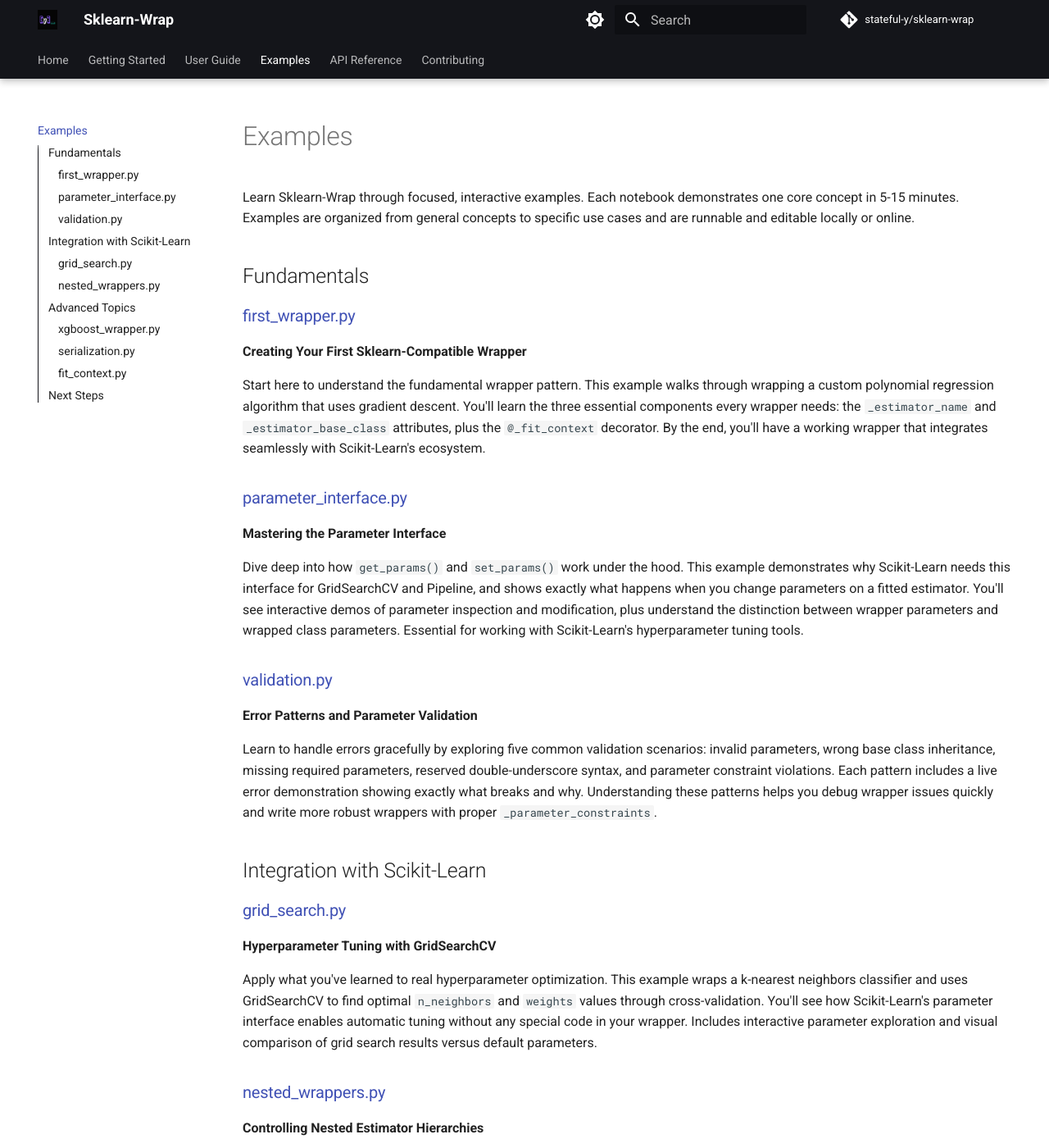
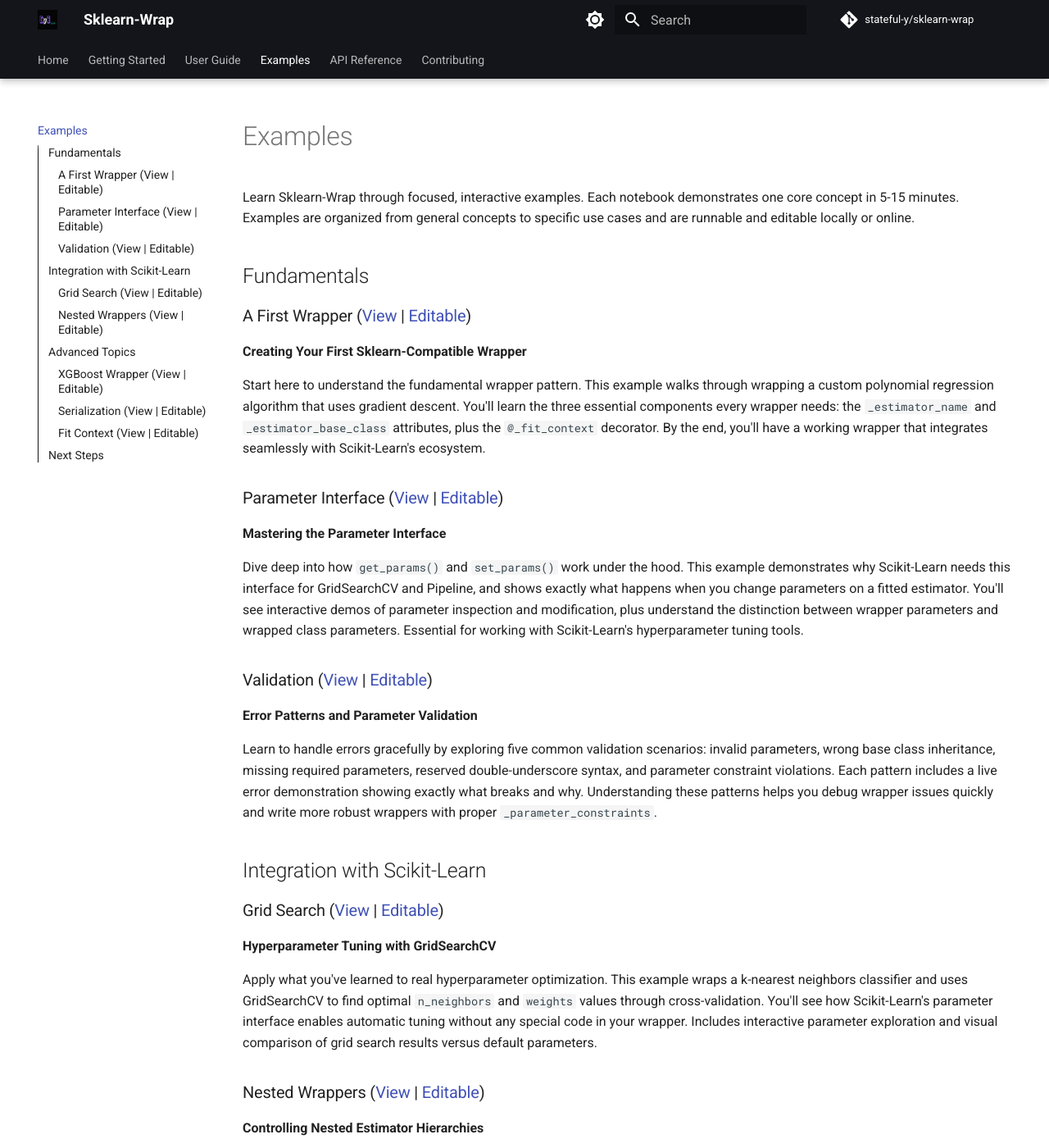
Before and after one commit to stateful-y/sklearn-wrap, an MkDocs documentation site: the page built from docs/pages/examples.md, in a window 1280 px wide and 1400 px high. Shown: the whole window at 82% size. Built offline with MkDocs 1.6.1 and Material for MkDocs 9.7.7, drawn with Linux system fonts in a browser that asks for light colours; comment, search, counter and statistics services are not loaded; some of the changed text lies outside the part shown.

Commit message:
docs: export examples as both static HTML and interactive WASM (#24)
- on_pre_build now runs marimo export html (static) and html-wasm (editable)
- Static HTML served at /examples/<name>/, WASM at /examples/<name>/edit/
- Examples page uses (View | Editable) inline links with human-readable titles
- CLAUDE.md excluded from site output via hardcoded exclude patterns

```diff
--- a/docs/pages/examples.md
+++ b/docs/pages/examples.md
@@ -4,19 +4,19 @@
 
 ## Fundamentals
 
-### [first_wrapper.py](/examples/first_wrapper/)
+### A First Wrapper ([View](/examples/first_wrapper/) | [Editable](/examples/first_wrapper/edit/))
 
 **Creating Your First Sklearn-Compatible Wrapper**
 
 Start here to understand the fundamental wrapper pattern. This example walks through wrapping a custom polynomial regression algorithm that uses gradient descent. You'll learn the three essential components every wrapper needs: the `_estimator_name` and `_estimator_base_class` attributes, plus the `@_fit_context` decorator. By the end, you'll have a working wrapper that integrates seamlessly with Scikit-Learn's ecosystem.
 
-### [parameter_interface.py](/examples/parameter_interface/)
+### Parameter Interface ([View](/examples/parameter_interface/) | [Editable](/examples/parameter_interface/edit/))
 
 **Mastering the Parameter Interface**
 
 Dive deep into how `get_params()` and `set_params()` work under the hood. This example demonstrates why Scikit-Learn needs this interface for GridSearchCV and Pipeline, and shows exactly what happens when you change parameters on a fitted estimator. You'll see interactive demos of parameter inspection and modification, plus understand the distinction between wrapper parameters and wrapped class parameters. Essential for working with Scikit-Learn's hyperparameter tuning tools.
 
-### [validation.py](/examples/validation/)
+### Validation ([View](/examples/validation/) | [Editable](/examples/validation/edit/))
 
 **Error Patterns and Parameter Validation**
 
@@ -24,13 +24,13 @@
 
 ## Integration with Scikit-Learn
 
-### [grid_search.py](/examples/grid_search/)
+### Grid Search ([View](/examples/grid_search/) | [Editable](/examples/grid_search/edit/))
 
 **Hyperparameter Tuning with GridSearchCV**
 
 Apply what you've learned to real hyperparameter optimization. This example wraps a k-nearest neighbors classifier and uses GridSearchCV to find optimal `n_neighbors` and `weights` values through cross-validation. You'll see how Scikit-Learn's parameter interface enables automatic tuning without any special code in your wrapper. Includes interactive parameter exploration and visual comparison of grid search results versus default parameters.
 
-### [nested_wrappers.py](/examples/nested_wrappers/)
+### Nested Wrappers ([View](/examples/nested_wrappers/) | [Editable](/examples/nested_wrappers/edit/))
 
 **Controlling Nested Estimator Hierarchies**
 
@@ -38,19 +38,19 @@
 
 ## Advanced Topics
 
-### [xgboost_wrapper.py](/examples/xgboost_wrapper/)
+### XGBoost Wrapper ([View](/examples/xgboost_wrapper/) | [Editable](/examples/xgboost_wrapper/edit/))
 
 **Wrapping XGBoost's Booster API**
 
 Integrate third-party libraries by wrapping XGBoost's low-level training API. Unlike XGBoost's built-in Scikit-Learn wrappers (XGBRegressor/XGBClassifier), the Booster API offers finer control over the training process. This example shows how to handle library-specific quirks like DMatrix conversion and parameter formatting. Demonstrates that Sklearn-Wrap isn't just for custom code, it's equally valuable for bringing external libraries into Scikit-Learn's ecosystem.
 
-### [serialization.py](/examples/serialization/)
+### Serialization ([View](/examples/serialization/) | [Editable](/examples/serialization/edit/))
 
 **Persistence with Joblib**
 
 Save and load your wrapped estimators for production deployment. This example covers three serialization scenarios: standalone wrapped estimators, complete pipelines combining wrappers with Scikit-Learn transformers, and full GridSearchCV objects including all cross-validation results. You'll verify that deserialized objects maintain identical behavior to their originals, which is critical for reproducible ML workflows and model deployment.
 
-### [fit_context.py](/examples/fit_context/)
+### Fit Context ([View](/examples/fit_context/) | [Editable](/examples/fit_context/edit/))
 
 **Understanding the _fit_context Decorator**
 
```
Also changed, not shown: docs/hooks.py (+76 -17 lines).
